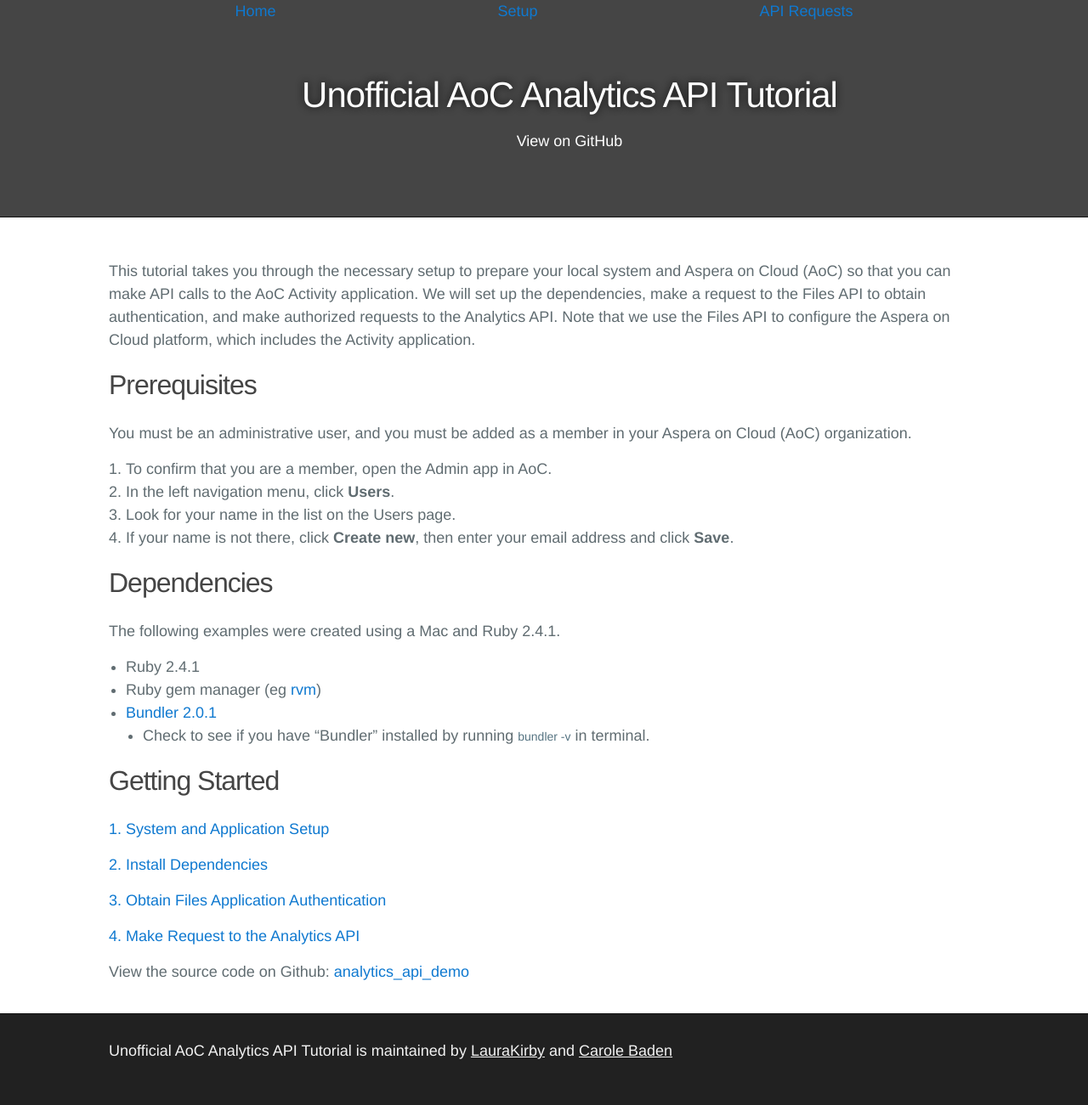
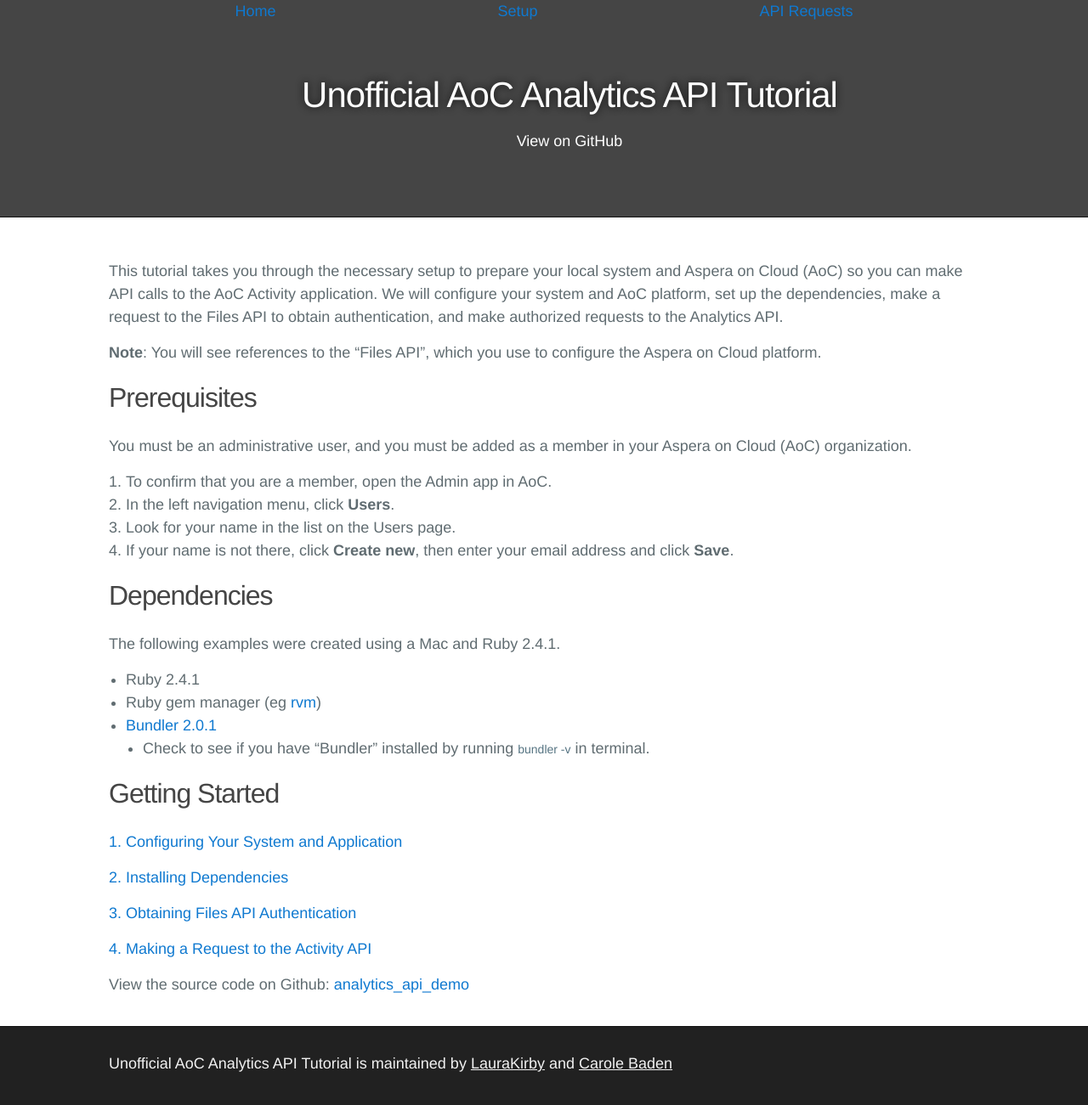
Before and after one commit to LauraKirby/aspera-ibm-analytics-api, a Jekyll site: the page built from index.md, in a window 1280 px wide. Shown: the whole page at 85% size. Built offline with Jekyll 4.4.1, drawn with Linux system fonts in a browser that asks for light colours; our own code applies the rules of GitHub Pages for plain Markdown files; the repository's description, which GitHub fills in, is left out.

Commit message:
Changes to intro and Getting Started titles
Intro pararaph - added reference to "configuring your system" and changed "Note that" to "*Note*:"; changed "setup" to configuring in first procedure; made all procedure titles into gerunds, per user enablement standards;

```diff
--- a/index.md
+++ b/index.md
@@ -1,4 +1,6 @@
-This tutorial takes you through the necessary setup to prepare your local system and Aspera on Cloud (AoC) so that you can make API calls to the AoC Activity application. We will set up the dependencies, make a request to the Files API to obtain authentication, and make authorized requests to the Analytics API. Note that we use the Files API to configure the Aspera on Cloud platform, which includes the Activity application.
+This tutorial takes you through the necessary setup to prepare your local system and Aspera on Cloud (AoC) so you can make API calls to the AoC Activity application. We will configure your system and AoC platform, set up the dependencies, make a request to the Files API to obtain authentication, and make authorized requests to the Analytics API.
+
+**Note**: You will see references to the "Files API", which you use to configure the Aspera on Cloud platform.
 
 ## Prerequisites
 
@@ -19,12 +21,12 @@ The following examples were created using a Mac and Ruby 2.4.1.
 
 ## Getting Started
 
-[1. System and Application Setup](./setup.md)
+[1. Configuring Your System and Application](./setup.md)
 
-[2. Install Dependencies](./dependencies.md)
+[2. Installing Dependencies](./dependencies.md)
 
-[3. Obtain Files Application Authentication](./authentication.md)
+[3. Obtaining Files API Authentication](./authentication.md)
 
-[4. Make Request to the Analytics API](./analytics-api.md)
+[4. Making a Request to the Activity API](./analytics-api.md)
 
 View the source code on Github: [analytics_api_demo](https://github.com/LauraKirby/aspera-ibm-analytics-api/tree/master/analytics-api-demo)
```
